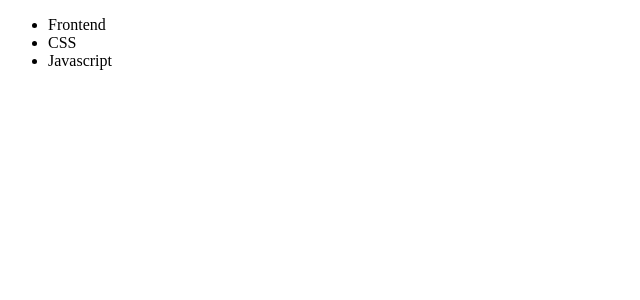
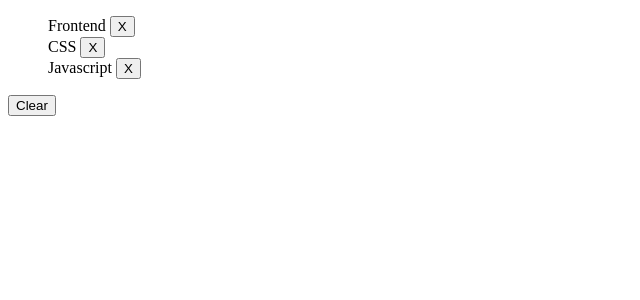
Before and after one commit to azanra/static-job-listing, a React (Vite) app: page / in a window 1280 px wide. Shown: the top 300 px of the page, without its empty margins (0-640 px from the left). Built offline with nearby package versions, Linux system fonts and the light colour scheme.

Commit message:
Add selected filter component for each filter

```diff
--- a/src/component/searchBar.jsx
+++ b/src/component/searchBar.jsx
@@ -4,18 +4,28 @@ export default function SearchBar({ selectedFilter }) {
   const list = filterValue.map((filter, index) => {
     if (Array.isArray(filter)) {
       const listArr = filter.map((item, i) => {
-        return <li key={`item-${i}`}>{item}</li>;
+        return <SelectedFilter key={`item-${i}`} filter={item} />;
       });
       return listArr;
     } else if (filter) {
-      return <li key={index}>{filter}</li>;
+      return <SelectedFilter key={index} filter={filter} />;
     }
   });
+
   return (
     <>
       <div>
         <ul>{list}</ul>
+        <button>Clear</button>
       </div>
     </>
   );
 }
+
+function SelectedFilter({ filter }) {
+  return (
+    <div>
+      {filter} <button>X</button>
+    </div>
+  );
+}
```
